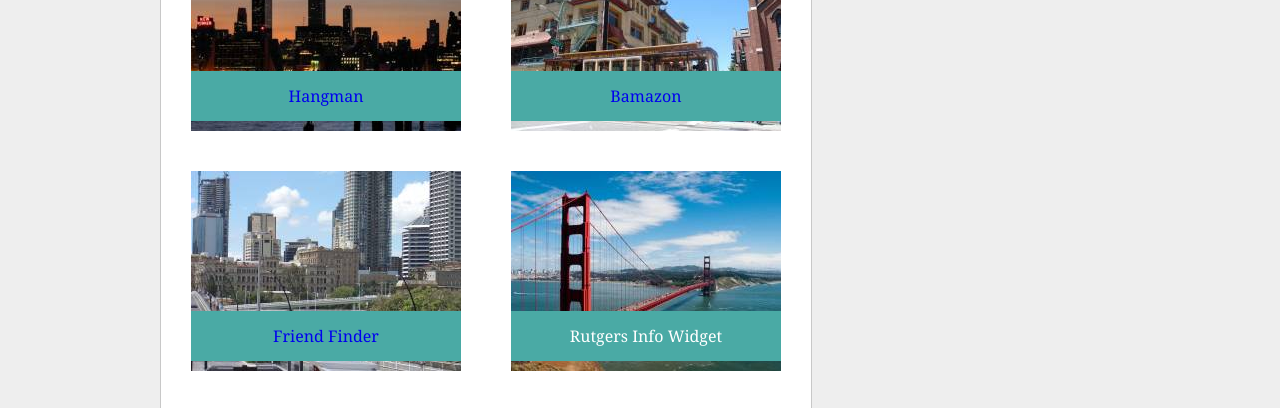
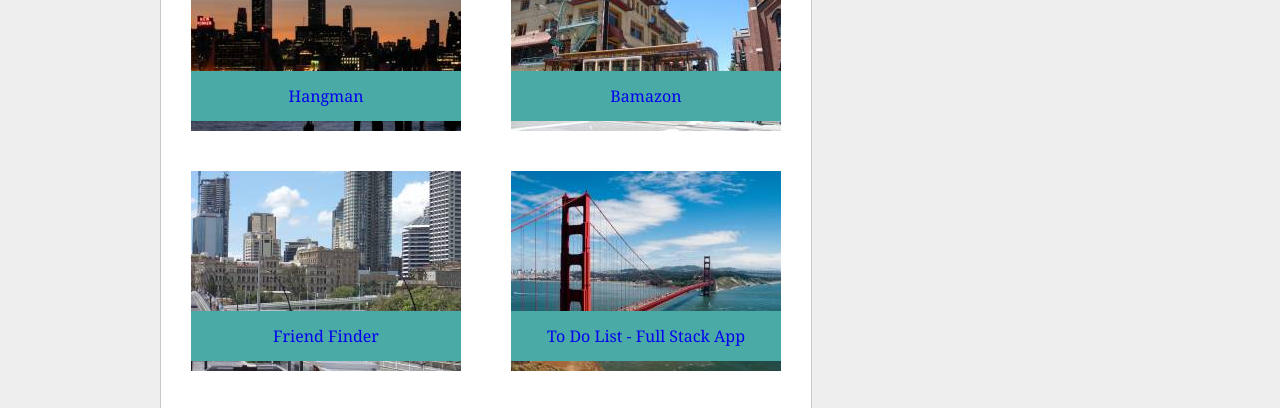
Before and after one commit to gargonator/Responsive-Portfolio, a plain HTML site: page portfolio.html in a window 1280 px wide. Shown: the part 312-720 px from the top of the page. Drawn offline with Linux system fonts and the light colour scheme.

Commit message:
added full stack to do list app to portfolio

```diff
--- a/portfolio.html
+++ b/portfolio.html
@@ -40,7 +40,7 @@
 					</div>
 					<div class="pf-image pf-right cf">
 						<img src="assets/images/project4.jpg">
-						<div class="label pf-4">Rutgers Info Widget</div>
+						<div class="label pf-4"><a href='https://todo-list-bg.herokuapp.com/'>To Do List - Full Stack App</a></div>
 					</div>
 					<div class="pf-image pf-left pf-bottom cf">
 						<img src="assets/images/project5.jpg">
```
